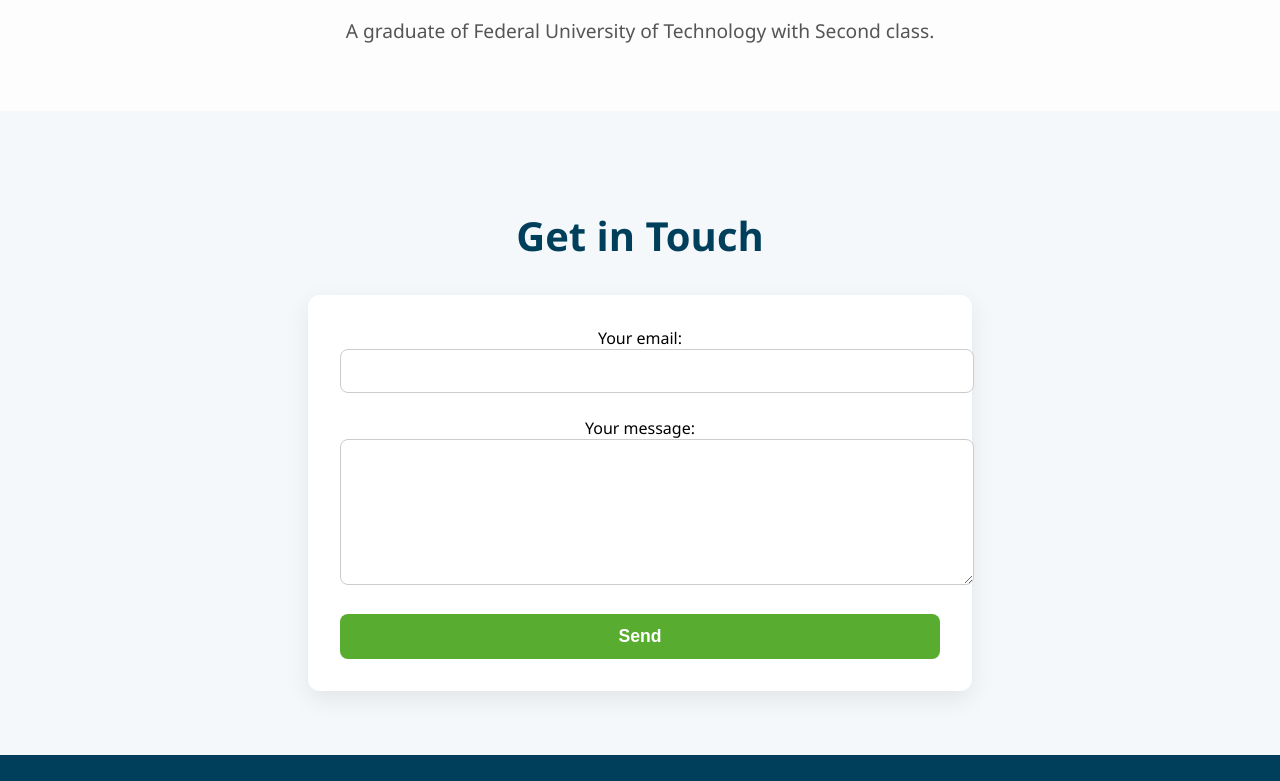
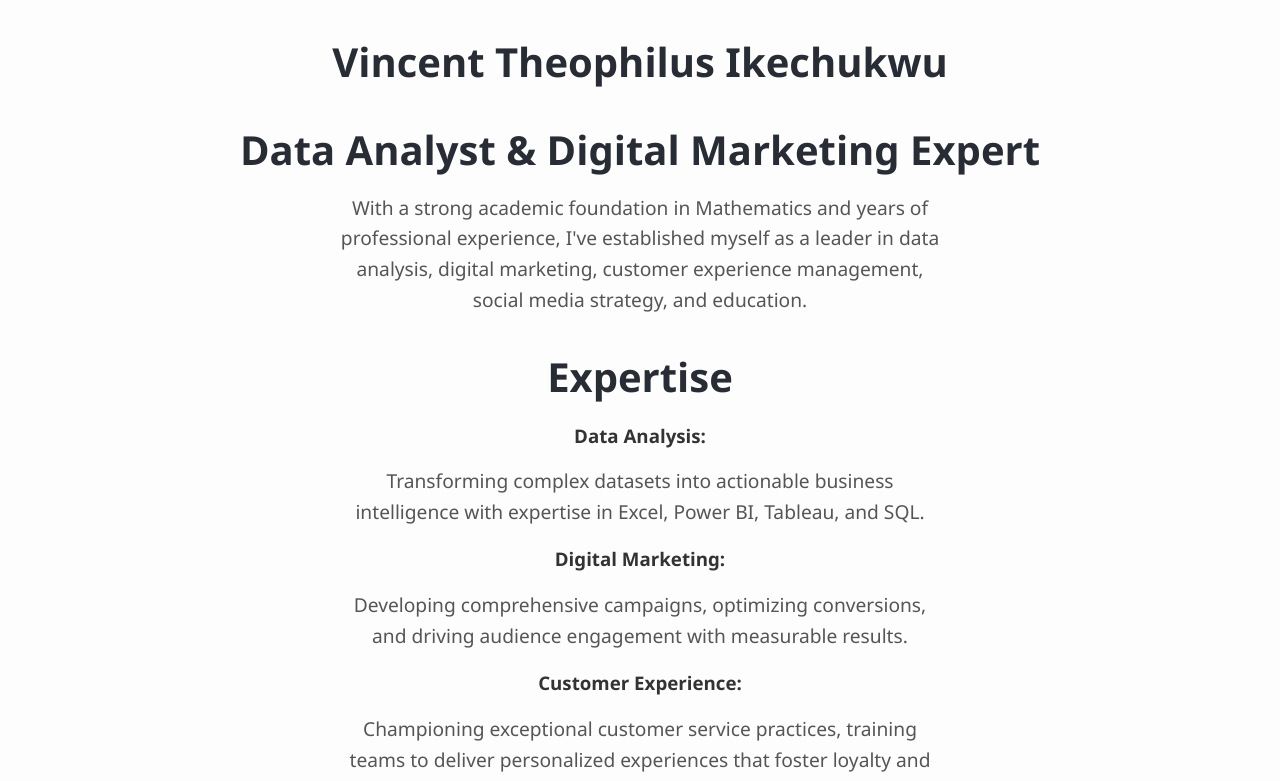
Before and after one commit to Emmyglobal/theo_portfolio, a React (Create React App) app in the folder theo-port/: page / in a window 1280 px wide. Shown: the part 1626-2407 px from the top of the page. Built offline with nearby package versions, Linux system fonts and the light colour scheme.

Commit message:
Update About.jsx

```diff
--- a/theo-port/src/components/About.jsx
+++ b/theo-port/src/components/About.jsx
@@ -6,7 +6,17 @@
         <>
         <section id="about" className="about">
             <h2>About Myself</h2>
-            <p>A graduate of Federal University of Technology with Second class.</p>
+            <h2>Vincent Theophilus Ikechukwu</h2>
+            <h2>Data Analyst & Digital Marketing Expert</h2>
+            <p>With a strong academic foundation in Mathematics and years of professional experience,
+                I've established myself as a leader in data analysis, digital marketing, customer experience management, social media strategy, and education.</p>
+            <h2>Expertise</h2>
+            <h3>Data Analysis: </h3>
+            <p> Transforming complex datasets into actionable business intelligence with expertise in Excel, Power BI, Tableau, and SQL.</p>
+            <h3>Digital Marketing:</h3>
+            <p>Developing comprehensive campaigns, optimizing conversions, and driving audience engagement with measurable results.</p>
+            <h3>Customer Experience:</h3>
+            <p>Championing exceptional customer service practices, training teams to deliver personalized experiences that foster loyalty and increase retention.</p>
             {/* <img src="" alt="Theophilus' picture" /> */}
         </section>
         </>
```
